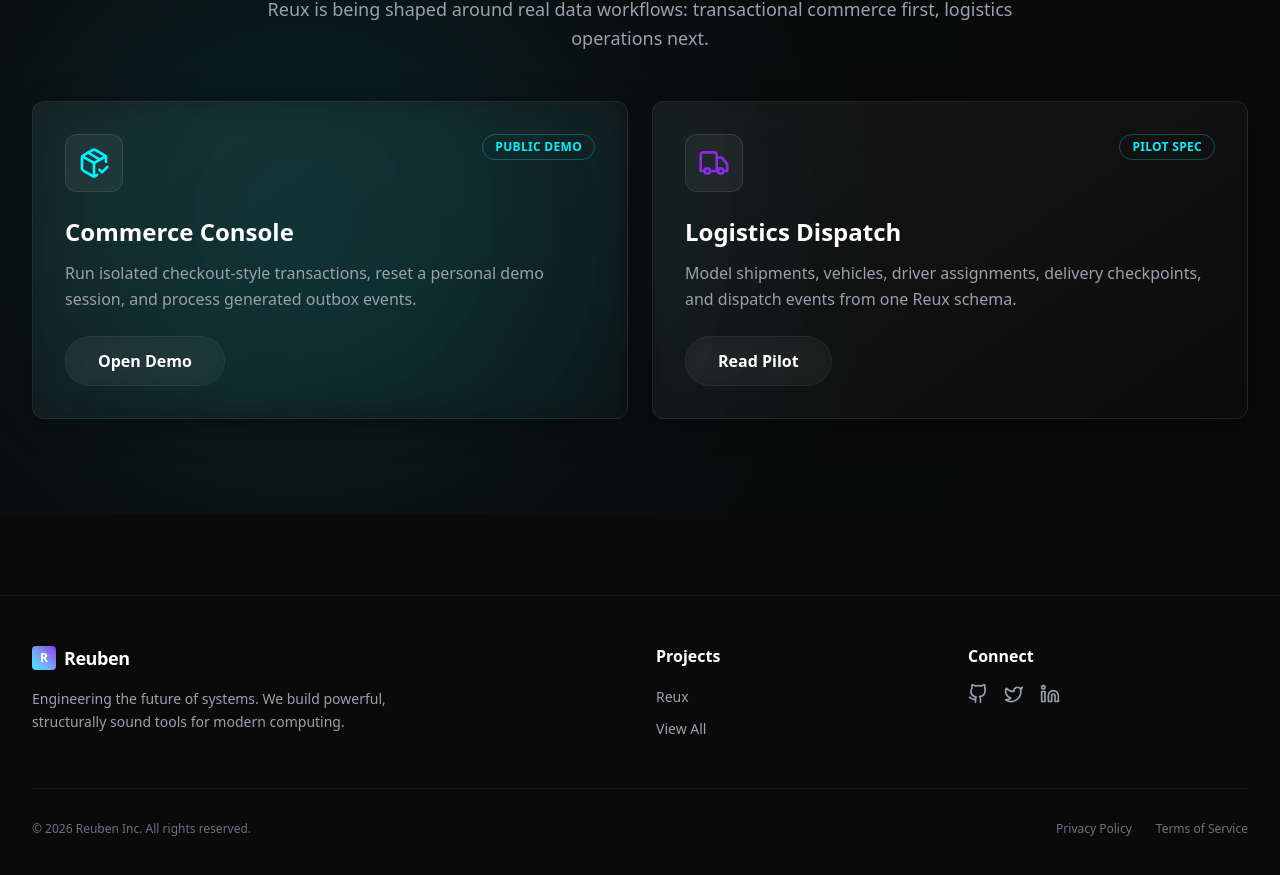
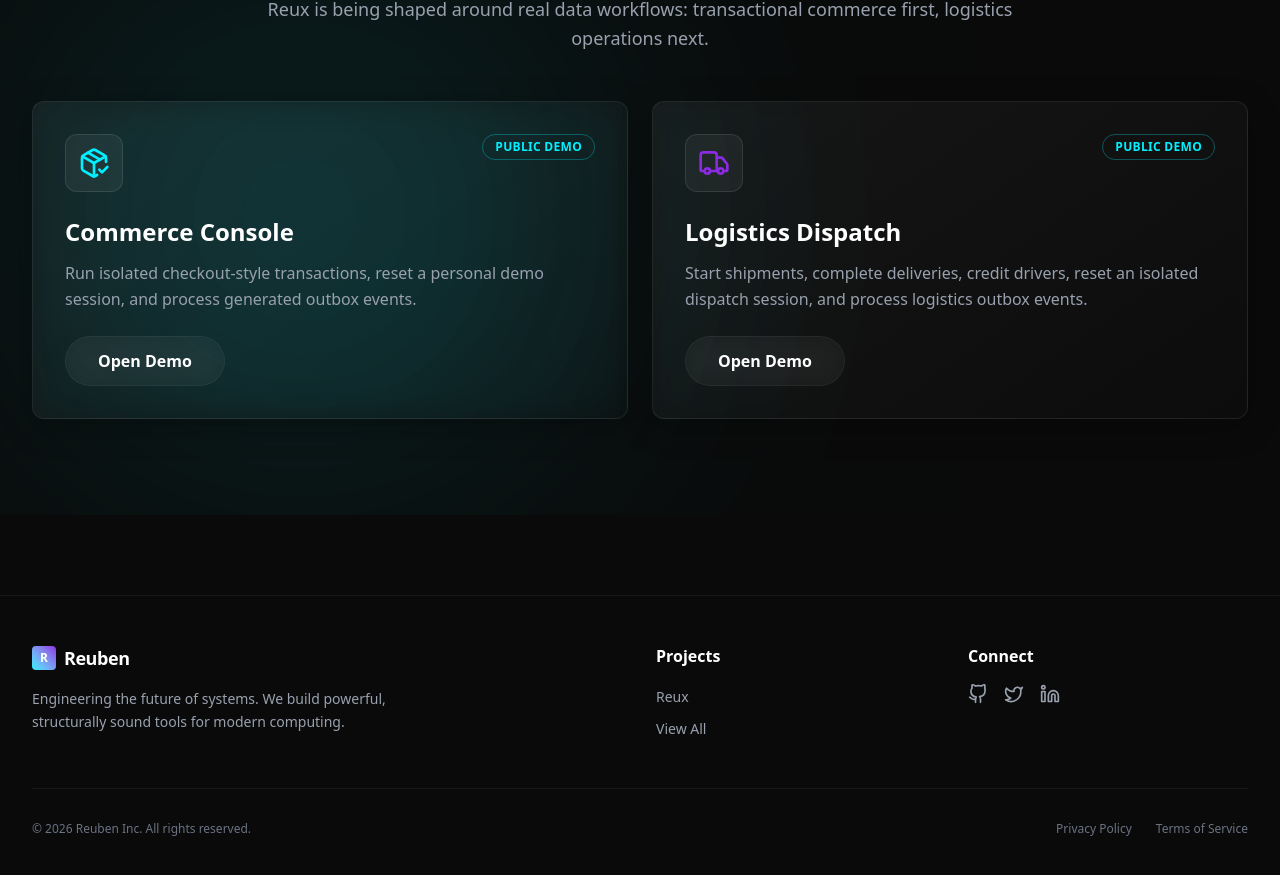
Before and after one commit to benn4105/reuben-web, a Next.js app: page /projects/reux in a window 1280 px wide. Shown: the part 1715-2590 px from the top of the page. Built offline with nearby package versions, Linux system fonts and the light colour scheme.

Commit message:
Link logistics live demo

```diff
--- a/src/app/projects/reux/demo/page.tsx
+++ b/src/app/projects/reux/demo/page.tsx
@@ -2,8 +2,20 @@ import { ExternalLink, Rocket } from "lucide-react";
 import AnimatedButton from "@/components/ui/AnimatedButton";
 import { reuxDemoUrl } from "@/lib/demo";
 
-export default function ReuxDemoPage() {
+interface ReuxDemoPageProps {
+  searchParams?: Promise<{ domain?: string }>;
+}
+
+export default async function ReuxDemoPage({ searchParams }: ReuxDemoPageProps) {
   const configured = reuxDemoUrl.length > 0;
+  const params = await searchParams;
+  const domain = params?.domain === "logistics" ? "logistics" : "commerce";
+  const demoTitle = domain === "logistics" ? "Try the Reux logistics dispatch console" : "Try the Reux commerce console";
+  const demoCopy =
+    domain === "logistics"
+      ? "A running dispatch slice of the language: generated schema, typed queries, guarded shipment transitions, PostgreSQL state, and outbox events."
+      : "A running commerce slice of the language: migrations, typed queries, transactions, PostgreSQL state, and outbox events.";
+  const demoSrc = configured ? `${reuxDemoUrl}${reuxDemoUrl.includes("?") ? "&" : "?"}domain=${domain}` : "";
 
   return (
     <div className="pt-28 pb-16 min-h-screen bg-[#0A0A0A]">
@@ -17,15 +29,15 @@ export default function ReuxDemoPage() {
               </span>
             </div>
             <h1 className="mb-4 text-4xl font-black tracking-tight text-white md:text-6xl">
-              Try the Reux commerce console
+              {demoTitle}
             </h1>
             <p className="max-w-2xl text-lg leading-relaxed text-gray-400">
-              A running slice of the language: migrations, typed queries, transactions, PostgreSQL state, and outbox events.
+              {demoCopy}
             </p>
           </div>
 
           {configured && (
-            <AnimatedButton href={reuxDemoUrl} variant="secondary" external>
+            <AnimatedButton href={demoSrc} variant="secondary" external>
               <span className="inline-flex items-center gap-2">
                 Open Fullscreen
                 <ExternalLink className="h-4 w-4" />
@@ -37,7 +49,7 @@ export default function ReuxDemoPage() {
         {configured ? (
           <div className="overflow-hidden rounded-xl border border-white/10 bg-black shadow-2xl shadow-black/40">
             <iframe
-              src={reuxDemoUrl}
+              src={demoSrc}
               title="Reux pilot demo"
               className="h-[78vh] min-h-[680px] w-full bg-white"
             />
--- a/src/app/projects/reux/page.tsx
+++ b/src/app/projects/reux/page.tsx
@@ -181,17 +181,16 @@ export default function ReuxPage() {
                 title: "Commerce Console",
                 status: "Public Demo",
                 description: "Run isolated checkout-style transactions, reset a personal demo session, and process generated outbox events.",
-                href: "/projects/reux/demo",
+                href: "/projects/reux/demo?domain=commerce",
                 action: "Open Demo",
               },
               {
                 icon: <Truck className="w-8 h-8 text-[#8A2BE2]" />,
                 title: "Logistics Dispatch",
-                status: "Pilot Spec",
-                description: "Model shipments, vehicles, driver assignments, delivery checkpoints, and dispatch events from one Reux schema.",
-                href: "https://github.com/benn4105/Reux/blob/main/docs/technical/logistics-pilot.md",
-                action: "Read Pilot",
-                external: true,
+                status: "Public Demo",
+                description: "Start shipments, complete deliveries, credit drivers, reset an isolated dispatch session, and process logistics outbox events.",
+                href: "/projects/reux/demo?domain=logistics",
+                action: "Open Demo",
               },
             ].map((pilot) => (
               <div key={pilot.title} className="glass-card p-8 rounded-xl border border-white/10">
@@ -205,7 +204,7 @@ export default function ReuxPage() {
                 </div>
                 <h3 className="text-2xl font-bold text-white mb-3">{pilot.title}</h3>
                 <p className="text-gray-400 leading-relaxed mb-6">{pilot.description}</p>
-                <AnimatedButton href={pilot.href} variant="secondary" external={pilot.external}>
+                <AnimatedButton href={pilot.href} variant="secondary">
                   {pilot.action}
                 </AnimatedButton>
               </div>
```
